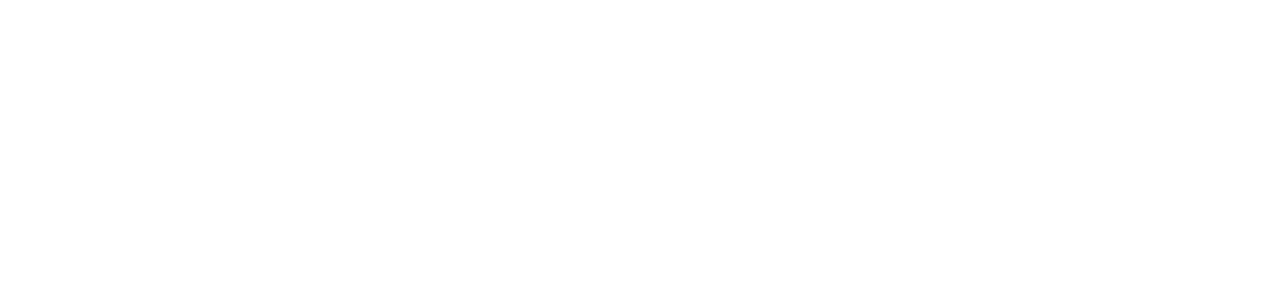
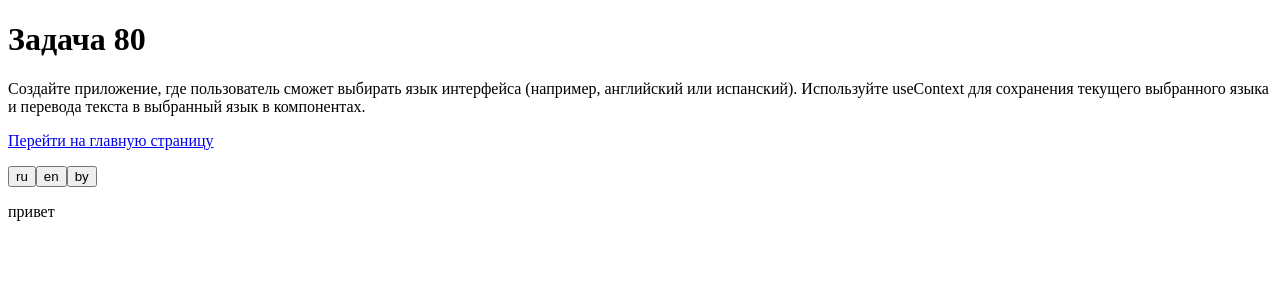
Before and after one commit to ArinaBogan/react-tasks, a React (Create React App) app in the folder react-tasks/: page /task80 in a window 1280 px wide. Before the commit this address had no page. Shown: the top 300 px of the page. Built offline with nearby package versions, Linux system fonts and the light colour scheme.

Commit message:
added react_tasks

```diff
--- a/react-tasks/src/App.js
+++ b/react-tasks/src/App.js
@@ -1,4 +1,5 @@
 import { Route, Routes } from 'react-router-dom';
+import { useState } from 'react';
 import Home from './Page/Home/Home';
 import Task1 from './Page/Task1/Task1';
 import Task2 from './Page/Task2/Task2';
@@ -73,10 +74,29 @@
 import Task76 from './Page/Task76/Task76';
 import Task77 from './Page/Task77/Task77';
 import Task78 from './Page/Task78/Task78';
+import Task79 from './Page/Task79/Task79';
+import Task80 from './Page/Task80/Task80';
+import { task79Context, task80Context, task81Context } from './Context/Context';
+import Task81 from './Page/Task81/Task81';
 
 function App() {
+  const obj = {
+    id: 1,
+    name: 'Arina',
+    surname: 'Bogan'
+  }
+
+  const [language, setLanguage] = useState('ru');
+
+  const objWeather = {
+    temperature: 25,
+    humidity: '60%',
+    windSpeed: '50m/s'
+  }
+
   return (
     <>
+      <task79Context.Provider value={obj}>
         <Routes>
           <Route path='/' element={<Home></Home>}></Route>
           <Route path='/task1' element={<Task1></Task1>}></Route>
@@ -152,8 +172,21 @@
           <Route path='/task76' element={<Task76></Task76>}></Route>
           <Route path='/task77' element={<Task77></Task77>}></Route>
           <Route path='/task78' element={<Task78></Task78>}></Route>
+          <Route path='/task79' element={<Task79></Task79>}></Route>
+        </Routes>
+      </task79Context.Provider>
 
+      <task80Context.Provider value={{ language: language, setLanguage: setLanguage }}>
+        <Routes>
+          <Route path='/task80' element={<Task80></Task80>}></Route>
         </Routes>
+      </task80Context.Provider>
+
+      <task81Context.Provider value={objWeather}>
+        <Routes>
+          <Route path='/task81' element={<Task81></Task81>}></Route>
+        </Routes>
+      </task81Context.Provider>
     </>
   );
 }
--- /dev/null
+++ b/react-tasks/src/Context/Context.js
@@ -0,0 +1,7 @@
+import { createContext } from "react";
+
+const task79Context = createContext();
+const task80Context = createContext();
+const task81Context = createContext();
+
+export { task79Context, task80Context,task81Context }
--- a/react-tasks/src/Page/Home/Home.js
+++ b/react-tasks/src/Page/Home/Home.js
@@ -76,6 +76,9 @@
         <p><Link to='/task76'>Задача 76</Link> </p>
         <p><Link to='/task77'>Задача 77</Link> </p>
         <p><Link to='/task78'>Задача 78</Link> </p>
+        <p><Link to='/task79'>Задача 79</Link> </p>
+        <p><Link to='/task80'>Задача 80</Link> </p>
+        <p><Link to='/task81'>Задача 81</Link> </p>
 
     </>);
 }
--- /dev/null
+++ b/react-tasks/src/Page/Task79/Task79.js
@@ -0,0 +1,22 @@
+import { Link } from 'react-router-dom';
+import { useContext } from 'react';
+import { task79Context } from '../../Context/Context';
+
+function Task79() {
+
+    const obj = useContext(task79Context)
+
+    return (
+        <>
+            <h1>Задача 79</h1>
+            <p>  Используйте useContext, чтобы сохранять данные о текущем пользователе.
+                Отобразите эту информацию в компоненте, используя контекст.
+            </p>
+            <p><Link to='/'>Перейти на главную страницу</Link></p>
+            <p>{obj.id}</p>
+            <p>{obj.name}</p>
+            <p>{obj.surname}</p>
+        </>);
+}
+
+export default Task79;
--- /dev/null
+++ b/react-tasks/src/Page/Task80/Task80.js
@@ -0,0 +1,35 @@
+import { Link } from 'react-router-dom';
+import { useContext } from 'react';
+import { task80Context } from '../../Context/Context';
+
+function Task80() {
+    const { language, setLanguage } = useContext(task80Context);
+
+    const obj = {
+        ru: 'привет',
+        en: 'hello',
+        by: 'прывiтанне'
+    }
+
+    function changeLanguage(e) {
+        setLanguage(e.target.textContent)
+    }
+
+    return (
+        <>
+            <h1>Задача 80</h1>
+            <p> Создайте приложение, где пользователь сможет выбирать язык интерфейса
+                (например, английский или испанский). Используйте useContext для сохранения
+                текущего выбранного языка и перевода текста в выбранный язык в компонентах.
+            </p>
+            <p><Link to='/'>Перейти на главную страницу</Link></p>
+
+
+            <button onClick={changeLanguage}>ru</button>
+            <button onClick={changeLanguage}>en</button>
+            <button onClick={changeLanguage}>by</button>
+            <p>{obj[language]}</p>
+        </>);
+}
+
+export default Task80;
--- /dev/null
+++ b/react-tasks/src/Page/Task81/Task81.js
@@ -0,0 +1,24 @@
+import { Link } from 'react-router-dom';
+import { useContext } from 'react';
+import { task81Context } from '../../Context/Context';
+
+function Task81() {
+
+    const objWeather = useContext(task81Context)
+
+    return (
+        <>
+            <h1>Задача 81</h1>
+            <p> Разработайте приложение для отображения текущей погоды. Используйте
+                useContext, чтобы хранить информацию о погоде (температура, влажность,
+                скорость ветра и т. д.). В компоненте отобразите эту информацию о погоде.
+            </p>
+            <p><Link to='/'>Перейти на главную страницу</Link></p>
+
+            <p>{objWeather.temperature}</p>
+            <p>{objWeather.humidity}</p>
+            <p>{objWeather.windSpeed}</p>
+        </>);
+}
+
+export default Task81;
```
Lines whose indentation alone changed are shown as unchanged.
